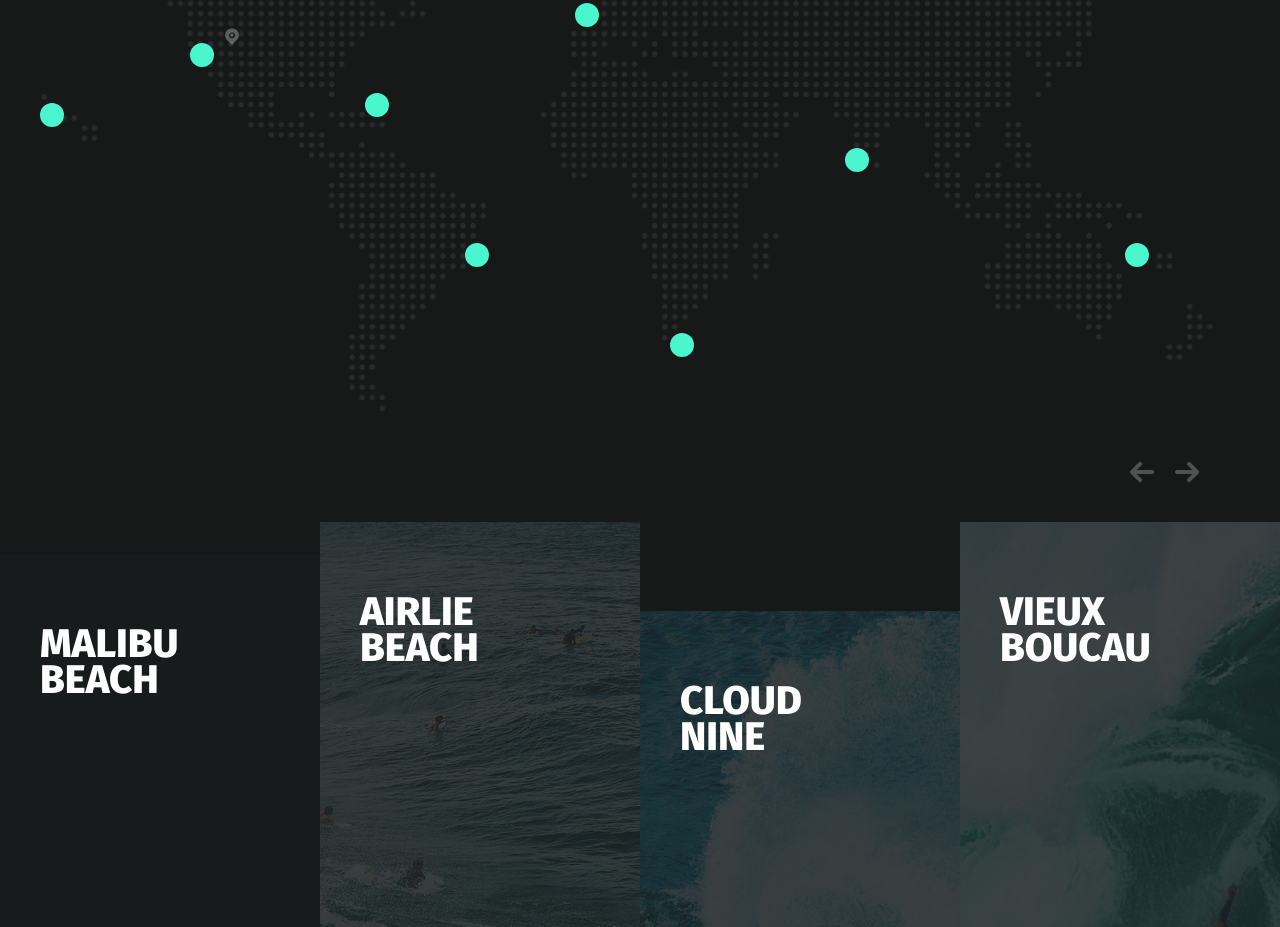
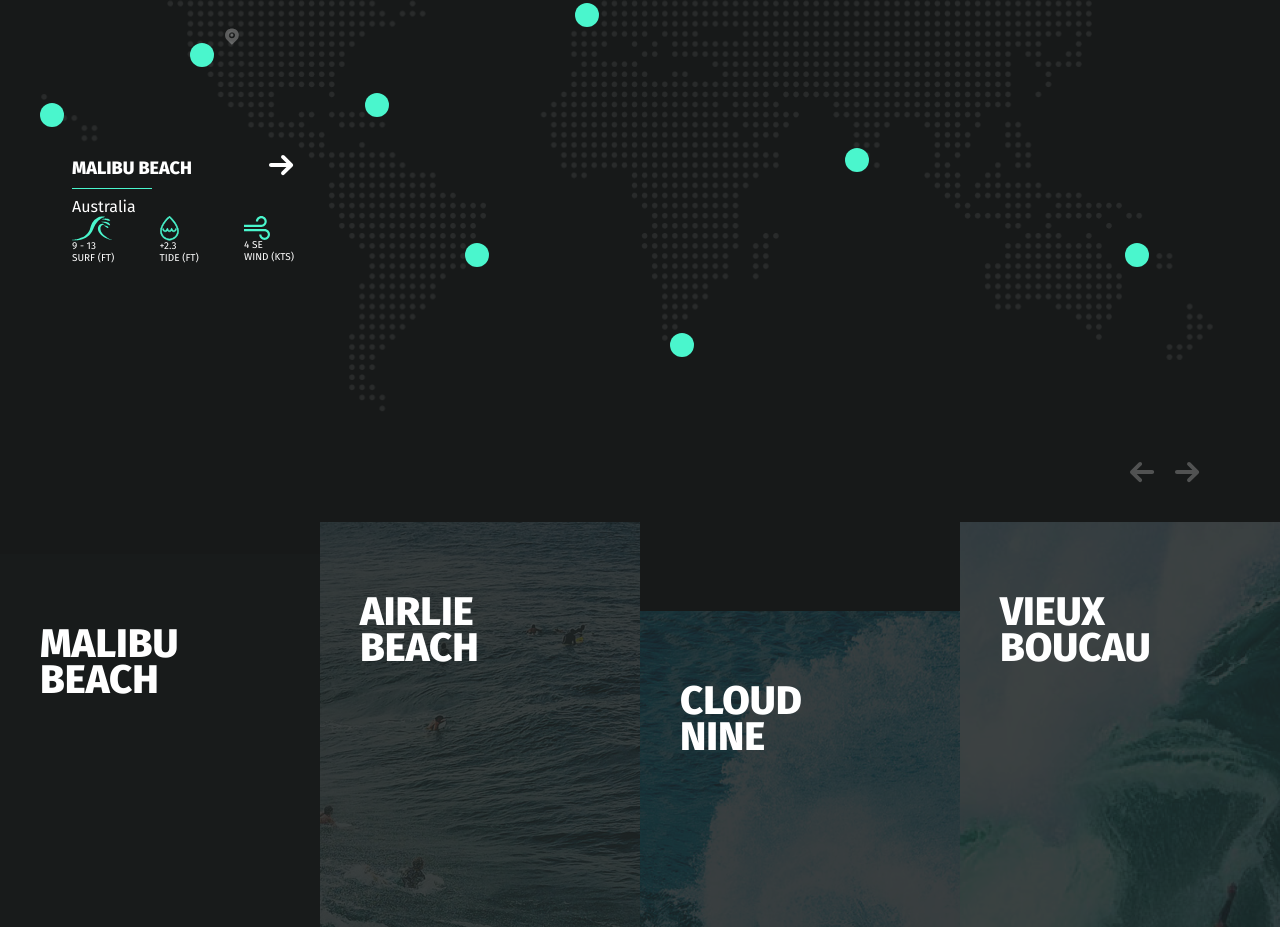
Before and after one commit to fillika/gosurf, a website: page app/index.html in a window 1280 px wide. Shown: the part 1633-2560 px from the top of the page. Drawn offline with nearby package versions, Linux system fonts and the light colour scheme.

Commit message:
Добавил стилей для всплывашки

```diff
--- a/app/scss/style.scss
+++ b/app/scss/style.scss
@@ -335,6 +335,49 @@
   background-position: center;
   background-size: cover;
   margin: 0 auto;
+
+  .slick-current {
+    .slider-dots {
+      &__content {
+        display: block;
+        width: 285px;
+        padding: 28px 31px 31px 32px;
+
+        &-row {
+          display: flex;
+          justify-content: space-between;
+        }
+
+        &-title {
+          font-size: 1.8em;
+          line-height: 26px;
+          font-weight: 800;
+          padding-bottom: 8px;
+          margin-bottom: 8px;
+          position: relative;
+
+          &::before {
+            content: "";
+            position: absolute;
+            background-color: $green;
+            width: 80px;
+            height: 1px;
+            bottom: 0;
+            left: 0;
+          }
+        }
+
+        &-subtitle {
+          font-size: 1.6em;
+          line-height: 19px;
+          text-transform: capitalize;
+        }
+      }
+
+      &__circle {
+      }
+    }
+  }
 }
 
 .slider-dots {
```
Also changed, not shown: app/css/style.min.css.
